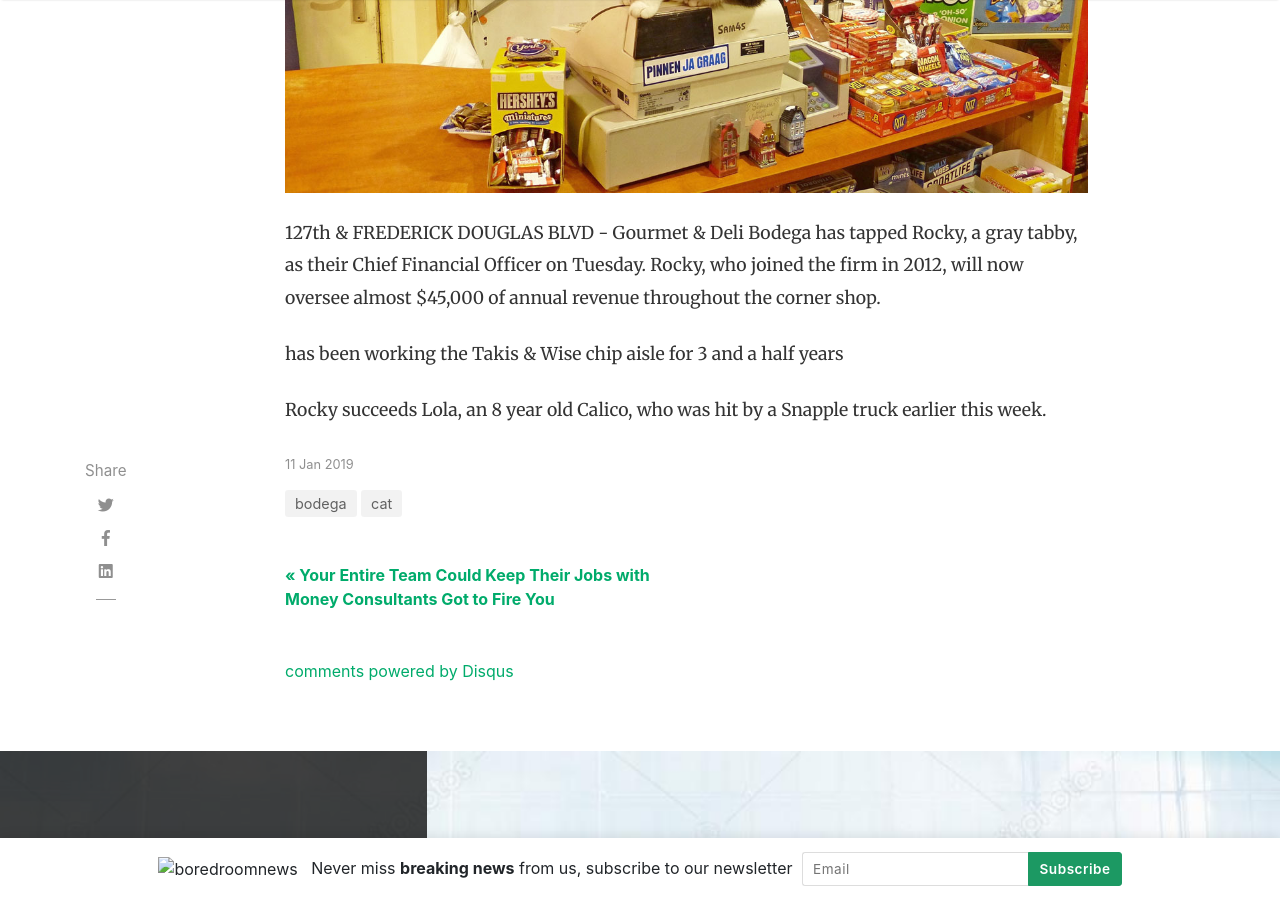
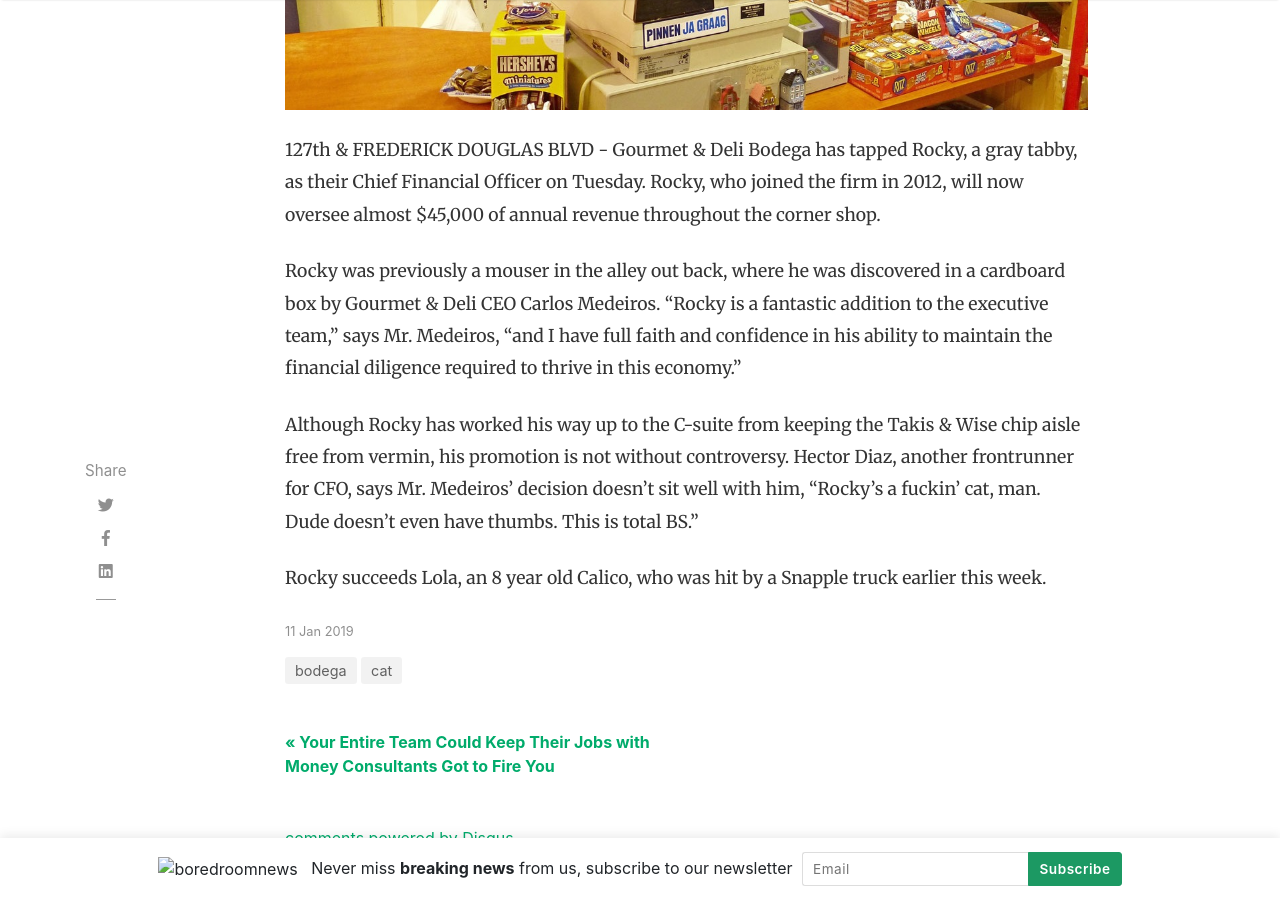
Before and after one commit to etschmidt/boredroomnews, a Jekyll site: the page built from _posts/2019-01-11-bodega-cat.md, in a window 1280 px wide and 900 px high, scrolled down 962 px. Built offline with Jekyll 4.4.1, drawn with Linux system fonts in a browser that asks for light colours; nearby versions of some CDN libraries; comment, search, counter and statistics services are not loaded.

Commit message:
bodego' git push '

```diff
--- a/_posts/2019-01-11-bodega-cat.md
+++ b/_posts/2019-01-11-bodega-cat.md
@@ -10,8 +10,8 @@
 
 127th & FREDERICK DOUGLAS BLVD - Gourmet & Deli Bodega has tapped Rocky, a gray tabby, as their Chief Financial Officer on Tuesday. Rocky, who joined the firm in 2012, will now oversee almost $45,000 of annual revenue throughout the corner shop.
 
+Rocky was previously a mouser in the alley out back, where he was discovered in a cardboard box by  Gourmet & Deli CEO Carlos Medeiros. "Rocky is a fantastic addition to the executive team," says Mr. Medeiros, "and I have full faith and confidence in his ability to maintain the financial diligence required to thrive in this economy."
 
-
-has been working the Takis & Wise chip aisle for 3 and a half years
+Although Rocky has worked his way up to the C-suite from keeping the Takis & Wise chip aisle free from vermin, his promotion is not without controversy. Hector Diaz, another frontrunner for CFO, says Mr. Medeiros' decision doesn't sit well with him, "Rocky's a fuckin' cat, man. Dude doesn't even have thumbs. This is total BS."
 
 Rocky succeeds Lola, an 8 year old Calico, who was hit by a Snapple truck earlier this week.
```
Also changed, not shown: assets/images/bodega-cat.jpg.
